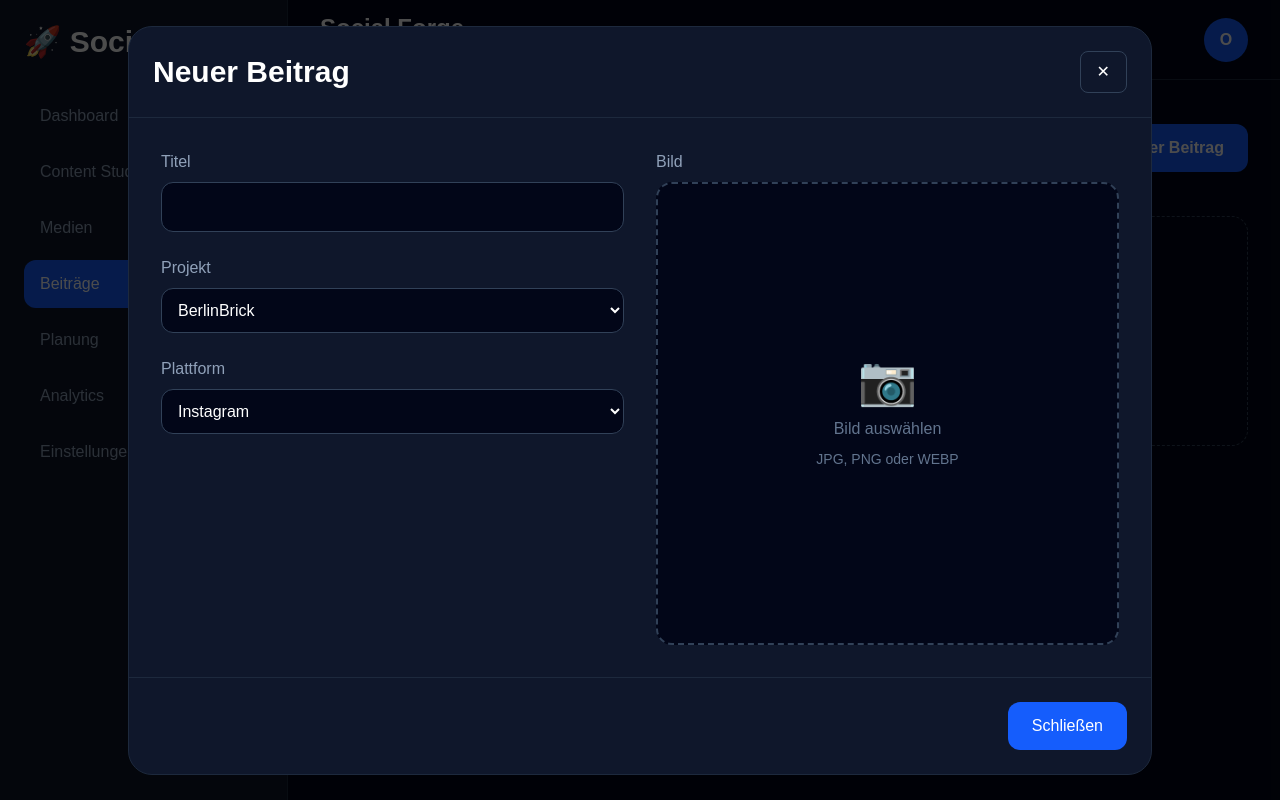
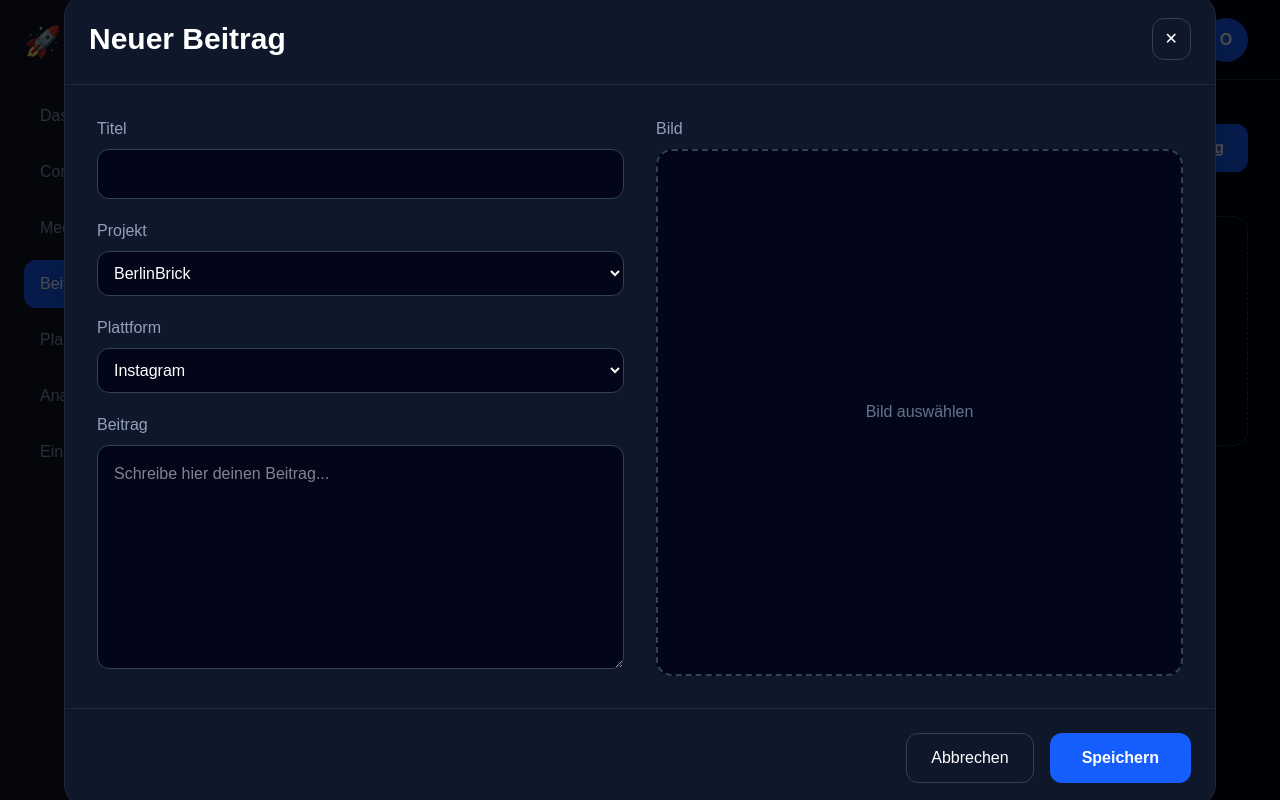
Before and after one commit to BerlinBrick/social-forge-v2, a Next.js app: page /posts in a window 1280 px wide. Both pictures are taken after a click on the button "➕ Neuer Beitrag". Built offline with nearby package versions, Linux system fonts and the light colour scheme.

Commit message:
Beitragstext ergänzt

```diff
--- a/app/components/PostEditor.tsx
+++ b/app/components/PostEditor.tsx
@@ -1,19 +1,21 @@
 "use client";
 
-import { useState } from "react";
+import { useRef, useState } from "react";
 
 type Props = {
   onClose: () => void;
 };
 
 export default function PostEditor({ onClose }: Props) {
+  const fileInputRef = useRef<HTMLInputElement>(null);
+
   const [title, setTitle] = useState("");
   const [project, setProject] = useState("BerlinBrick");
   const [platform, setPlatform] = useState("Instagram");
+  const [content, setContent] = useState("");
+  const [imagePreview, setImagePreview] = useState<string | null>(null);
 
-  const [image, setImage] = useState<string | null>(null);
-
-  function uploadImage(e: React.ChangeEvent<HTMLInputElement>) {
+  function handleImage(e: React.ChangeEvent<HTMLInputElement>) {
     const file = e.target.files?.[0];
 
     if (!file) return;
@@ -21,7 +23,7 @@ export default function PostEditor({ onClose }: Props) {
     const reader = new FileReader();
 
     reader.onload = () => {
-      setImage(reader.result as string);
+      setImagePreview(reader.result as string);
     };
 
     reader.readAsDataURL(file);
@@ -29,7 +31,8 @@ export default function PostEditor({ onClose }: Props) {
 
   return (
     <div className="fixed inset-0 z-50 flex items-center justify-center bg-black/70 p-8">
-      <div className="w-full max-w-5xl rounded-3xl border border-slate-800 bg-slate-900">
+
+      <div className="w-full max-w-6xl rounded-3xl border border-slate-800 bg-slate-900 shadow-2xl">
 
         <div className="flex items-center justify-between border-b border-slate-800 p-6">
 
@@ -39,7 +42,7 @@ export default function PostEditor({ onClose }: Props) {
 
           <button
             onClick={onClose}
-            className="rounded-lg border border-slate-700 px-4 py-2 text-white hover:bg-slate-800"
+            className="rounded-xl border border-slate-700 px-3 py-2 text-white hover:bg-slate-800"
           >
             ✕
           </button>
@@ -48,10 +51,9 @@ export default function PostEditor({ onClose }: Props) {
 
         <div className="grid grid-cols-2 gap-8 p-8">
 
-          <div className="space-y-6">
+          <div className="space-y-5">
 
             <div>
-
               <label className="mb-2 block text-slate-400">
                 Titel
               </label>
@@ -61,11 +63,9 @@ export default function PostEditor({ onClose }: Props) {
                 onChange={(e) => setTitle(e.target.value)}
                 className="w-full rounded-xl border border-slate-700 bg-slate-950 p-3 text-white"
               />
-
             </div>
 
             <div>
-
               <label className="mb-2 block text-slate-400">
                 Projekt
               </label>
@@ -78,11 +78,9 @@ export default function PostEditor({ onClose }: Props) {
                 <option>BerlinBrick</option>
                 <option>Cat-2-Go</option>
               </select>
-
             </div>
 
             <div>
-
               <label className="mb-2 block text-slate-400">
                 Plattform
               </label>
@@ -99,7 +97,19 @@ export default function PostEditor({ onClose }: Props) {
                 <option>LinkedIn</option>
                 <option>YouTube</option>
               </select>
+            </div>
 
+            <div>
+              <label className="mb-2 block text-slate-400">
+                Beitrag
+              </label>
+
+              <textarea
+                value={content}
+                onChange={(e) => setContent(e.target.value)}
+                className="h-56 w-full rounded-xl border border-slate-700 bg-slate-950 p-4 text-white"
+                placeholder="Schreibe hier deinen Beitrag..."
+              />
             </div>
 
           </div>
@@ -110,60 +120,55 @@ export default function PostEditor({ onClose }: Props) {
               Bild
             </label>
 
-            <label className="flex aspect-square cursor-pointer items-center justify-center overflow-hidden rounded-2xl border-2 border-dashed border-slate-700 bg-slate-950">
+            <div
+              onClick={() => fileInputRef.current?.click()}
+              className="flex aspect-square cursor-pointer items-center justify-center overflow-hidden rounded-2xl border-2 border-dashed border-slate-700 bg-slate-950"
+            >
 
-              {image ? (
-
+              {imagePreview ? (
                 <img
-                  src={image}
-                  alt="Vorschau"
+                  src={imagePreview}
                   className="h-full w-full object-cover"
                 />
-
               ) : (
-
-                <div className="text-center text-slate-500">
-                  <div className="text-5xl mb-3">
-                    📷
-                  </div>
-
-                  <div>
-                    Bild auswählen
-                  </div>
-
-                  <div className="mt-2 text-sm">
-                    JPG, PNG oder WEBP
-                  </div>
-
-                </div>
-
+                <span className="text-slate-500">
+                  Bild auswählen
+                </span>
               )}
 
-              <input
-                hidden
-                type="file"
-                accept="image/*"
-                onChange={uploadImage}
-              />
+            </div>
 
-            </label>
+            <input
+              ref={fileInputRef}
+              type="file"
+              hidden
+              accept="image/*"
+              onChange={handleImage}
+            />
 
           </div>
 
         </div>
 
-        <div className="flex justify-end border-t border-slate-800 p-6">
+        <div className="flex justify-end gap-4 border-t border-slate-800 p-6">
 
           <button
             onClick={onClose}
-            className="rounded-xl bg-blue-600 px-6 py-3 text-white hover:bg-blue-500"
+            className="rounded-xl border border-slate-700 px-6 py-3 text-white"
           >
-            Schließen
+            Abbrechen
+          </button>
+
+          <button
+            className="rounded-xl bg-blue-600 px-8 py-3 font-semibold text-white hover:bg-blue-500"
+          >
+            Speichern
           </button>
 
         </div>
 
       </div>
+
     </div>
   );
 }
```
